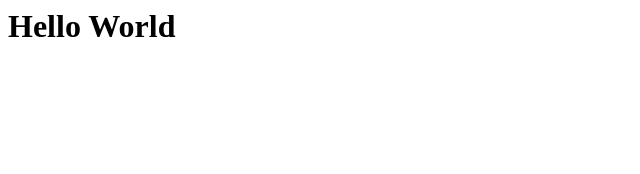
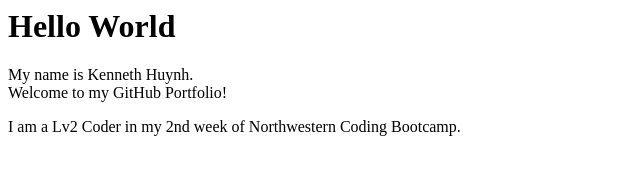
Before and after one commit to zankokou/zankokou.github.io, a plain HTML site: page index.html in a window 1280 px wide. Shown: the whole page, without its empty margins (0-640 px from the left). Drawn offline with Linux system fonts and the light colour scheme.

Commit message:
more texto

```diff
--- a/index.html
+++ b/index.html
@@ -1 +1,12 @@
 <h1>Hello World</h1>
+<p>
+    My name is Kenneth Huynh.
+    <br>
+    Welcome to my GitHub Portfolio!
+</p>
+
+<p>
+    I am a Lv2 Coder in my 2nd week of Northwestern Coding Bootcamp.
+
+
+</p>
```
